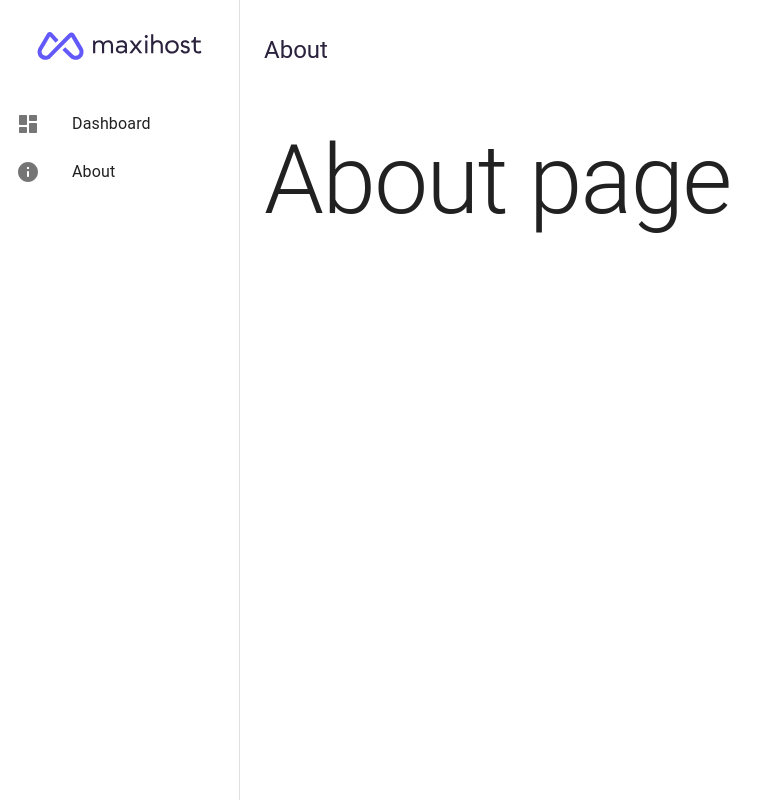
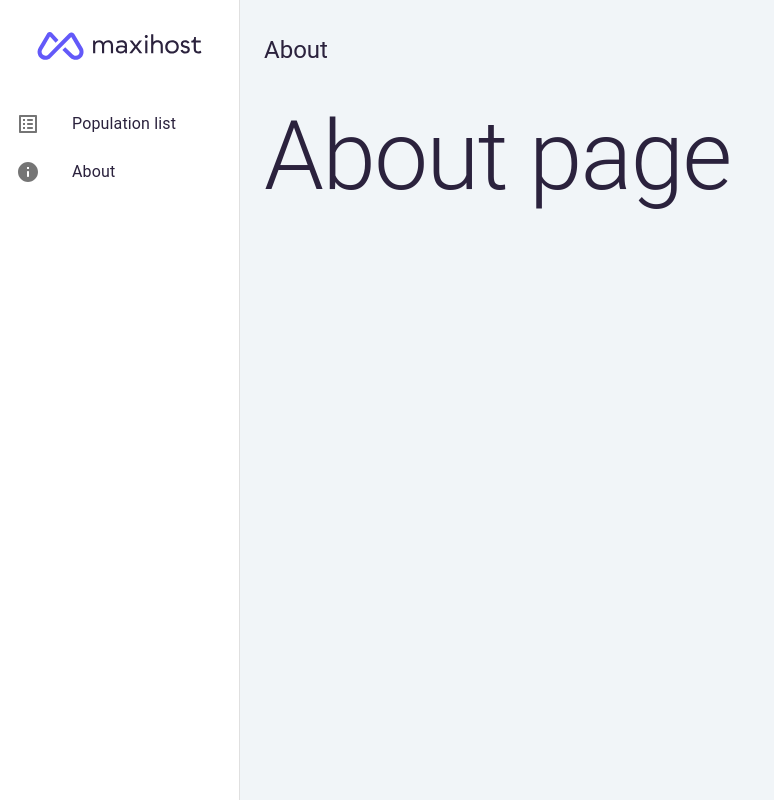
Before and after one commit to mateusmullerw/maxivirus, a React (Create React App) app: page /about in a window 1280 px wide. Shown: the whole page, without its empty margins (0-774 px from the left). Built offline with nearby package versions, Linux system fonts and the light colour scheme; no server answers; the HTML template or start-up script is replaced by a standard one.

Commit message:
add theme styling

```diff
--- a/src/App.tsx
+++ b/src/App.tsx
@@ -1,16 +1,43 @@
 import { BrowserRouter as Router } from "react-router-dom";
 import AppRoutes from "./routes";
 import { PopulationProvider } from "./context";
-import {StyledEngineProvider} from '@mui/material';
+import {StyledEngineProvider, ThemeProvider, createTheme} from '@mui/material';
+
+export const theme = createTheme({
+  palette: {
+    primary: {
+      main: '#6359f9',
+    },
+    secondary: {
+      main: '#f50057',
+    },
+    text: {
+      primary: '#2b223d',
+      secondary: '#80798b',
+      disabled: 'rgba(128,121,139,0.6)',
+    },
+    success: {
+      main: '#159570',
+    },
+    error: {
+      main: '#f4365d',
+    },
+    background: {
+      default: '#f1f5f8',
+    },
+  },
+});
 
 export default function App() {
   return (
     <Router>
+      <ThemeProvider theme={theme}>
       <PopulationProvider>
         <StyledEngineProvider injectFirst>
           <AppRoutes />
         </StyledEngineProvider>
       </PopulationProvider>
+      </ThemeProvider>
     </Router>
   );
 }
--- a/src/components/PopoulationGrid.styles.ts
+++ b/src/components/PopoulationGrid.styles.ts
@@ -1,8 +1,12 @@
 import styled from "styled-components";
 
-export const GridContainer = styled.div`
+type Props = {
+  height: string
+}
+export const GridContainer = styled.div<Props>`
     width: 100%;
-    height: 1000px;
+    height: ${(props)=> props.height};
+    max-width: 1450px;
     display: flex;
     flex-direction: column;
     align-items: center;
--- a/src/components/PopulationGrid.tsx
+++ b/src/components/PopulationGrid.tsx
@@ -104,6 +104,7 @@ const columns: GridColDef[] = [
 ];
 
 type GridProps = {
+  height: string;
   populationDataPage: CitizenInfo[];
   loading: boolean;
   setPage: Function;
@@ -114,6 +115,7 @@ type GridProps = {
 };
 
 const Grid: React.FC<GridProps> = ({
+  height,
   populationDataPage,
   loading,
   setPage,
@@ -170,9 +172,9 @@ const Grid: React.FC<GridProps> = ({
   };
 
   return (
-    <GridContainer>
+    <GridContainer height={height}>
       <DataGrid
-        style={{ width: "100%" }}
+        style={{ width: "100%"}}
         autoPageSize
         disableColumnFilter
         hideFooter
@@ -183,6 +185,7 @@ const Grid: React.FC<GridProps> = ({
         {...data}
       />
       <Pagination
+        color="primary"
         count={numberOfPages}
         variant="outlined"
         shape="rounded"
--- a/src/layouts/Main.tsx
+++ b/src/layouts/Main.tsx
@@ -1,27 +1,23 @@
-import * as React from "react";
+import React, { useState } from "react";
 import AppBar from "@mui/material/AppBar";
 import Box from "@mui/material/Box";
 import CssBaseline from "@mui/material/CssBaseline";
-import Divider from "@mui/material/Divider";
 import Drawer from "@mui/material/Drawer";
 import IconButton from "@mui/material/IconButton";
-import InboxIcon from "@mui/icons-material/MoveToInbox";
 import List from "@mui/material/List";
 import ListItem from "@mui/material/ListItem";
 import ListItemButton from "@mui/material/ListItemButton";
 import ListItemIcon from "@mui/material/ListItemIcon";
 import ListItemText from "@mui/material/ListItemText";
-import MailIcon from "@mui/icons-material/Mail";
 import MenuIcon from "@mui/icons-material/Menu";
 import Typography from "@mui/material/Typography";
-import DashboardRoundedIcon from "@mui/icons-material/DashboardRounded";
+import ListAltRoundedIcon from "@mui/icons-material/ListAltRounded";
 import InfoRoundedIcon from "@mui/icons-material/InfoRounded";
-import { useNavigate } from "react-router-dom";
+import { useNavigate, useLocation } from "react-router-dom";
 import { ReactComponent as MaxihostLogo } from "assets/maxihost-logo.svg";
 import useMediaQuery from "@mui/material/useMediaQuery";
 import { useTheme } from "@mui/material/styles";
 import { LogoContainer, Toolbar } from "./Main.styles";
-import { ArrowBack } from "@mui/icons-material";
 
 const drawerWidth = 240;
 
@@ -32,9 +28,9 @@ interface Props {
 
 const drawerOptions = [
   {
-    label: "Dashboard",
+    label: "Population list",
     route: "/",
-    icon: <DashboardRoundedIcon />,
+    icon: <ListAltRoundedIcon />,
   },
   {
     label: "About",
@@ -44,7 +40,7 @@ const drawerOptions = [
 ];
 
 const MainLayout = (props: Props) => {
-  const [mobileOpen, setMobileOpen] = React.useState(false);
+  const [mobileOpen, setMobileOpen] = useState(false);
   const theme = useTheme();
   const isLargeDisplay = useMediaQuery(theme.breakpoints.up("md"));
   const navigate = useNavigate();
@@ -53,16 +49,21 @@ const MainLayout = (props: Props) => {
     setMobileOpen(!mobileOpen);
   };
 
+  const handleMenuItem = (index: number, route: string) => {
+    navigate(route);
+  };
+
   const drawer = (
     <div>
       <LogoContainer>
         <MaxihostLogo />
       </LogoContainer>
       <List>
-        {drawerOptions.map((item, index) => (
+        {drawerOptions.map((item, index) => {
+          return (
             <ListItem
               key={item.label}
-            onClick={() => navigate(item.route)}
+              onClick={() => handleMenuItem(index, item.route)}
               disablePadding
             >
               <ListItemButton>
@@ -70,7 +71,8 @@ const MainLayout = (props: Props) => {
                 <ListItemText primary={item.label} />
               </ListItemButton>
             </ListItem>
-        ))}
+          );
+        })}
       </List>
     </div>
   );
@@ -144,8 +146,9 @@ const MainLayout = (props: Props) => {
         sx={{
           flexGrow: 1,
           p: 3,
+          paddingTop: 0,
           width: { md: `calc(100% - ${drawerWidth}px)` },
-          height: "100%",
+          height: "100vh",
         }}
       >
         <Toolbar />
--- a/src/pages/home/Home.tsx
+++ b/src/pages/home/Home.tsx
@@ -76,12 +76,21 @@ const Home = () => {
   };
 
   const handleInfect = () => {
-    setInfected(selectedUser!.id)
-    setSelectedUser({...selectedUser!, infected: true});
-  }
+    setInfected(selectedUser!.id);
+    setSelectedUser({ ...selectedUser!, infected: true });
+  };
 
   return (
     <MainLayout pageTitle="Population list">
+      <Tabs
+        style={{ margin: "0 0 0 0" }}
+        value={selectedTab}
+        onChange={handleChangeTab}
+      >
+        <Tab label="All" value="All" />
+        <Tab label="Infected" value="Infected" />
+        <Tab label="Survivor" value="Survivor" />
+      </Tabs>
       <Filters>
         <TextField
           id="name-filter"
@@ -89,6 +98,7 @@ const Home = () => {
           variant="outlined"
           value={filters.name}
           onChange={handleFilterName}
+          style={{ width: "200px" }}
         />
         <Select
           id="state-filter"
@@ -104,12 +114,9 @@ const Home = () => {
           ))}
         </Select>
       </Filters>
-      <Tabs value={selectedTab} onChange={handleChangeTab}>
-        <Tab label="All" value="All" />
-        <Tab label="Infected" value="Infected" />
-        <Tab label="Survivor" value="Survivor" />
-      </Tabs>
+
       <Grid
+        height={"calc(100% - 252px)"}
         onRowClick={handleRowClick}
         populationDataPage={currentPageData}
         loading={loading}
```
Lines whose indentation alone changed are shown as unchanged.
